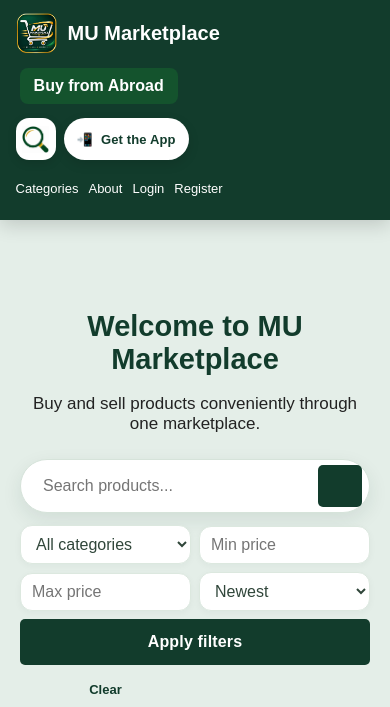
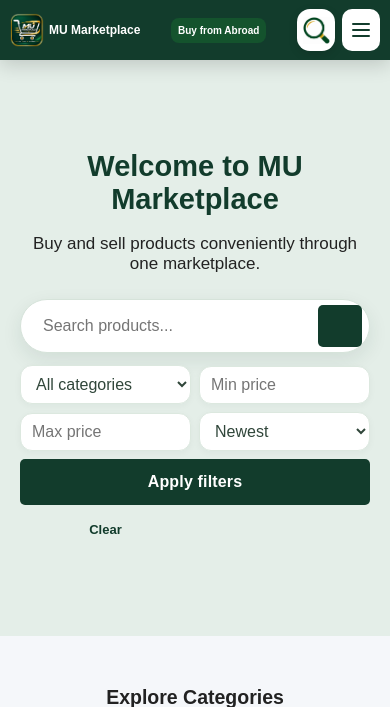
Before and after one commit to Emmanuelmafo/mu_marketplace, a Flask app: page / in a window 390 px wide. Shown: the top 707 px of the page. Run offline with Flask 3, Linux system fonts and the light colour scheme; data that the repository does not hold is empty; some libraries are stand-ins or nearby versions.

Commit message:
Add mobile hamburger menu to homepage header

```diff
--- a/templates/index.html
+++ b/templates/index.html
@@ -424,6 +424,12 @@
                 <button type="submit" aria-label="Submit search">Search</button>
             </form>
 
+            <button class="mobile-menu-toggle" id="mobileMenuToggle" type="button"
+                    aria-label="Open menu" aria-expanded="false" aria-controls="mobileHeaderMenu">
+                <span></span><span></span><span></span>
+            </button>
+
+            <div class="mobile-header-menu" id="mobileHeaderMenu">
                 <button class="get-app-button" id="getAppButton" type="button">
                     <span aria-hidden="true">📲</span> Get the App
                 </button>
@@ -460,6 +466,7 @@
                         </div>
                     </div>
                 {% endif %}
+            </div>
         </div>
     </header>
 
@@ -770,6 +777,27 @@ button:focus-visible,a:focus-visible,input:focus-visible,select:focus-visible{ou
 </div>
 <script>
 (function () {
+    const toggle = document.getElementById("mobileMenuToggle");
+    const menu = document.getElementById("mobileHeaderMenu");
+    if (!toggle || !menu) return;
+    toggle.addEventListener("click", function () {
+        const isOpen = menu.classList.toggle("open");
+        toggle.classList.toggle("open", isOpen);
+        toggle.setAttribute("aria-expanded", isOpen ? "true" : "false");
+        toggle.setAttribute("aria-label", isOpen ? "Close menu" : "Open menu");
+    });
+    document.addEventListener("click", function (event) {
+        if (!menu.contains(event.target) && !toggle.contains(event.target)) {
+            menu.classList.remove("open");
+            toggle.classList.remove("open");
+            toggle.setAttribute("aria-expanded", "false");
+            toggle.setAttribute("aria-label", "Open menu");
+        }
+    });
+})();
+</script>
+<script>
+(function () {
     let deferredInstallPrompt = null;
     const installButton = document.getElementById("getAppButton");
     const help = document.getElementById("installHelp");
@@ -836,5 +864,94 @@ document.addEventListener('DOMContentLoaded', function () {
 });
 </script>
 <script src="{{ url_for('static', filename='js/pull-to-refresh.js') }}" defer></script>
+<style>
+/* Mobile header menu: logo, Buy from Abroad and search stay visible. */
+.mobile-menu-toggle { display:none; }
+.mobile-header-menu { display:flex; align-items:center; gap:14px; }
+@media (max-width:650px) {
+  .marketplace-sticky-header {
+    position:sticky;
+    display:flex;
+    flex-direction:row !important;
+    align-items:center !important;
+    justify-content:space-between !important;
+    flex-wrap:nowrap !important;
+    gap:7px !important;
+    padding:9px 10px !important;
+  }
+  .marketplace-sticky-header > .brand-lockup { flex:0 1 auto; min-width:0; gap:5px; }
+  .marketplace-sticky-header > .brand-lockup img { width:38px !important; height:38px !important; }
+  .marketplace-sticky-header > .brand-lockup h1 { font-size:14px !important; white-space:nowrap; }
+  .marketplace-sticky-header > .buy-from-abroad-button {
+    flex:0 0 auto;
+    margin:0 !important;
+    padding:8px 9px !important;
+    font-size:11px;
+    white-space:nowrap;
+  }
+  .marketplace-sticky-header > .home-header-actions {
+    width:auto !important;
+    flex:0 0 auto !important;
+    display:flex;
+    align-items:center;
+    justify-content:flex-end !important;
+    gap:7px !important;
+    position:static;
+  }
+  .header-search-toggle { width:38px !important; height:38px !important; flex:0 0 38px !important; }
+  .mobile-menu-toggle {
+    display:flex;
+    width:38px;
+    height:38px;
+    flex:0 0 38px;
+    padding:9px;
+    border:1px solid rgba(255,255,255,.35);
+    border-radius:10px;
+    background:#fff;
+    flex-direction:column;
+    align-items:center;
+    justify-content:center;
+    gap:4px;
+    cursor:pointer;
+  }
+  .mobile-menu-toggle span { display:block; width:18px; height:2px; border-radius:2px; background:#123c2c; transition:transform .2s,opacity .2s; }
+  .mobile-menu-toggle.open span:first-child { transform:translateY(6px) rotate(45deg); }
+  .mobile-menu-toggle.open span:nth-child(2) { opacity:0; }
+  .mobile-menu-toggle.open span:last-child { transform:translateY(-6px) rotate(-45deg); }
+  .mobile-header-menu {
+    display:none;
+    position:absolute;
+    top:calc(100% + 7px);
+    right:10px;
+    width:min(280px,calc(100vw - 20px));
+    max-height:calc(100vh - 90px);
+    overflow-y:auto;
+    padding:14px;
+    background:#fff;
+    color:#123c2c;
+    border:1px solid #dce8df;
+    border-radius:14px;
+    box-shadow:0 14px 35px rgba(0,0,0,.22);
+    flex-direction:column;
+    align-items:stretch;
+    gap:12px;
+    z-index:1300;
+  }
+  .mobile-header-menu.open { display:flex; }
+  .mobile-header-menu .get-app-button { display:inline-flex !important; width:100%; }
+  .mobile-header-menu nav { display:flex !important; flex-direction:column; align-items:stretch; gap:2px !important; width:100%; }
+  .mobile-header-menu nav a { color:#123c2c !important; padding:10px 8px; border-bottom:1px solid #edf1ed; font-size:14px !important; }
+  .mobile-header-menu > .home-icon-link,
+  .mobile-header-menu .home-notify-wrap { align-self:flex-start; }
+  .mobile-header-menu .home-notification-panel { position:fixed; top:auto; right:12px; bottom:82px; width:min(340px,calc(100vw - 24px)); }
+  .header-quick-search { top:calc(100% + 7px) !important; right:10px !important; left:10px !important; }
+}
+@media (max-width:390px) {
+  .marketplace-sticky-header > .brand-lockup h1 { font-size:12px !important; }
+  .marketplace-sticky-header > .brand-lockup img { width:34px !important; height:34px !important; }
+  .marketplace-sticky-header > .buy-from-abroad-button { font-size:10px; padding:7px 7px !important; }
+}
+</style>
+
 </body>
 </html>
```
Lines whose indentation alone changed are shown as unchanged.
